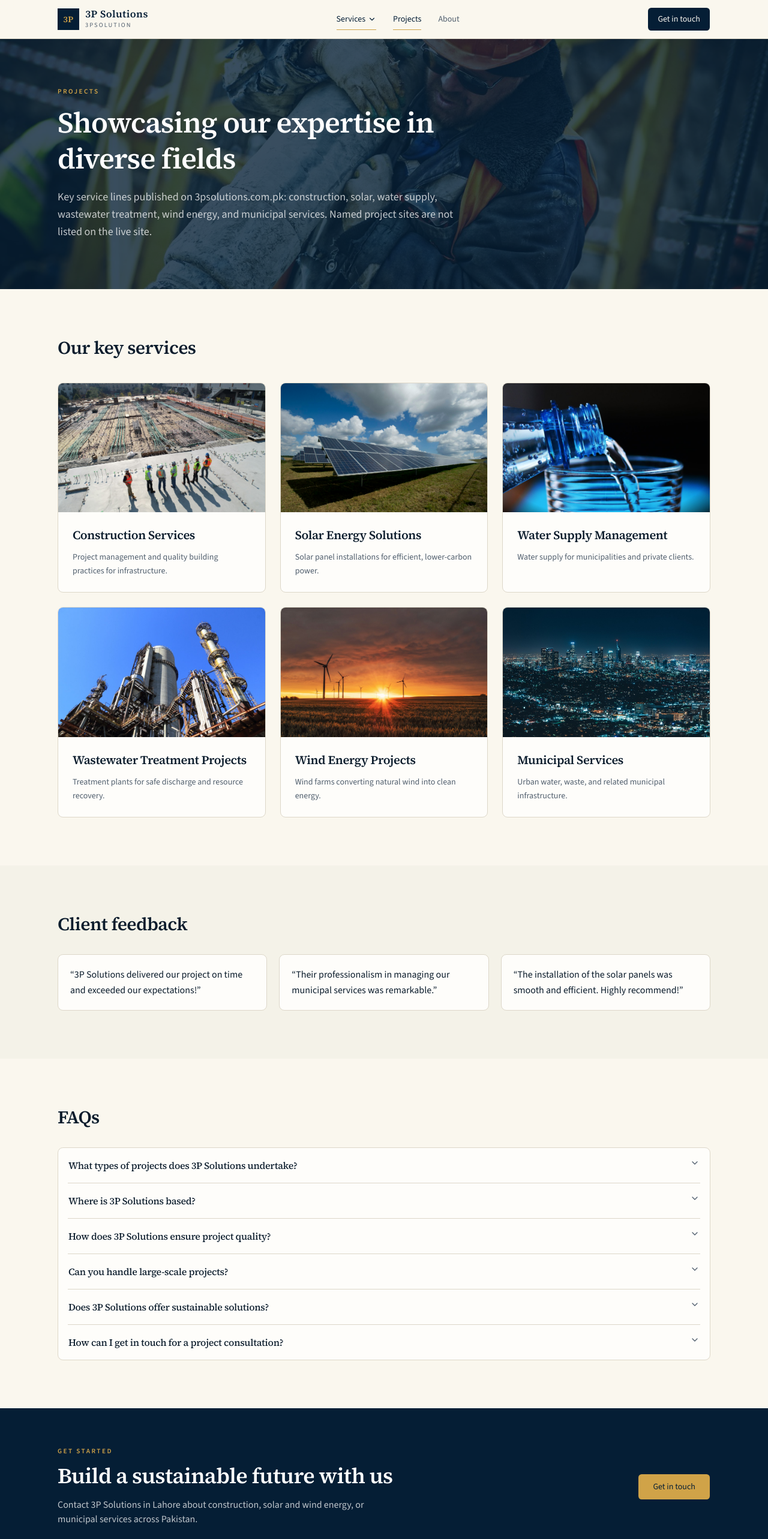
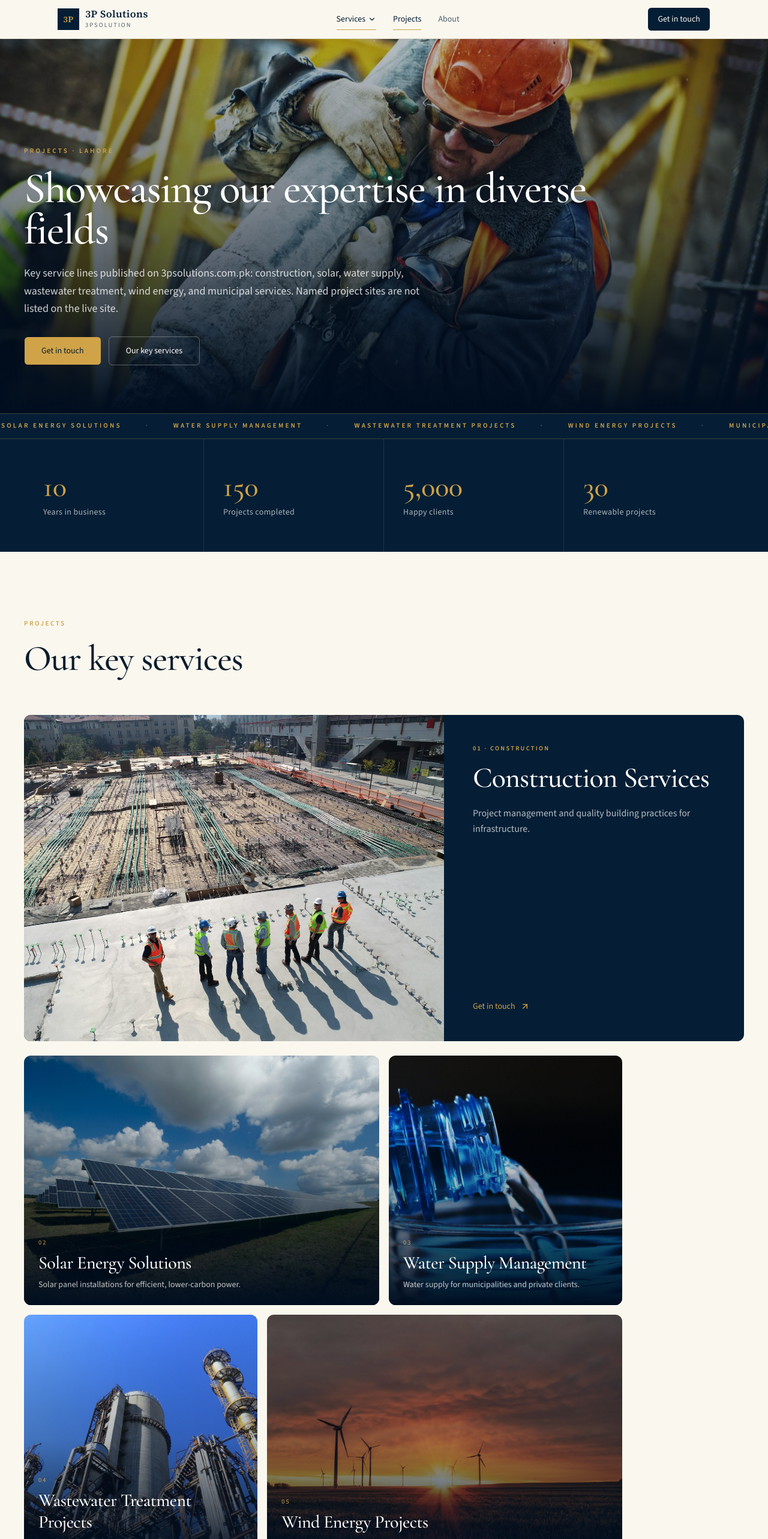
Before and after one commit to AnishAbid/3p-solutions, a Next.js app: page /projects in a window 1280 px wide. Shown: the top 2566 px of the page at 60% size. Built offline with nearby package versions, Linux system fonts and the light colour scheme.

Commit message:
Redesign the projects page to the landing visual standard
Tall photographic hero, featured construction band, mosaic of published service lines, FAQs and client quotes. Named project sites are still not listed.

```diff
--- a/src/app/projects/page.tsx
+++ b/src/app/projects/page.tsx
@@ -1,9 +1,19 @@
 import type { Metadata } from "next";
-import { CtaBand } from "@/components/cta-band";
+import Image from "next/image";
+import Link from "next/link";
+import { ArrowUpRight } from "lucide-react";
 import { FaqList } from "@/components/faq-list";
-import { PageHero } from "@/components/page-hero";
-import { PhotoArticle } from "@/components/photo-article";
-import { projectLines, testimonials } from "@/lib/site";
+import { QuoteSlider } from "@/components/quote-slider";
+import { buttonVariants } from "@/components/ui/button";
+import {
+  aboutCopy,
+  faqs,
+  projectLines,
+  site,
+  stats,
+  testimonials,
+} from "@/lib/site";
+import { cn } from "@/lib/utils";
 
 export const metadata: Metadata = {
   title: "Projects",
@@ -11,47 +21,268 @@ export const metadata: Metadata = {
     "3P Solutions projects in construction, solar, water supply, wastewater, wind energy, and municipal services.",
 };
 
+const [construction, ...otherLines] = projectLines;
+const marqueeLabels = projectLines.map((line) => line.title);
+const typesFaq = faqs[0];
+
 export default function ProjectsPage() {
   return (
     <>
-      <PageHero
-        kicker="Projects"
-        title="Showcasing our expertise in diverse fields"
-        description="Key service lines published on 3psolutions.com.pk: construction, solar, water supply, wastewater treatment, wind energy, and municipal services. Named project sites are not listed on the live site."
-        image="/images/construction-work.jpg"
-        imageAlt="Construction worker placing a concrete pour"
-      />
-      <section className="container-site py-16 md:py-20">
-        <h2 className="text-3xl font-semibold">Our key services</h2>
-        <div className="mt-10 grid gap-6 md:grid-cols-2 lg:grid-cols-3">
-          {projectLines.map((line) => (
-            <PhotoArticle
-              key={line.title}
-              title={line.title}
-              body={line.body}
-              image={line.image}
-              imageAlt={line.imageAlt}
-            />
+      <section className="relative min-h-[min(78vh,44rem)] overflow-hidden bg-navy-deep text-white">
+        <Image
+          src="/images/construction-work.jpg"
+          alt="Construction worker placing a concrete pour"
+          fill
+          priority
+          className="object-cover motion-safe:animate-slow-zoom"
+          sizes="100vw"
+        />
+        <div className="absolute inset-0 bg-gradient-to-t from-navy-deep via-navy-deep/55 to-navy-deep/25" />
+        <div className="relative container-home flex min-h-[min(78vh,44rem)] flex-col justify-end pb-16 pt-24 md:pb-20">
+          <p className="text-[0.7rem] font-semibold tracking-[0.28em] text-gold uppercase">
+            Projects · {site.city}
+          </p>
+          <h1 className="font-display mt-5 max-w-5xl text-5xl leading-[0.95] font-medium tracking-tight md:text-7xl">
+            Showcasing our expertise in diverse fields
+          </h1>
+          <p className="mt-6 max-w-2xl text-base leading-relaxed text-white/80 md:text-lg">
+            Key service lines published on 3psolutions.com.pk: construction,
+            solar, water supply, wastewater treatment, wind energy, and
+            municipal services. Named project sites are not listed on the live
+            site.
+          </p>
+          <div className="mt-8 flex flex-col gap-3 sm:flex-row">
+            <Link
+              href="/contact"
+              className={cn(
+                buttonVariants({ size: "lg" }),
+                "h-12 bg-gold px-7 text-navy hover:bg-gold/90",
+              )}
+            >
+              Get in touch
+            </Link>
+            <Link
+              href="#key-services"
+              className={cn(
+                buttonVariants({ variant: "outline", size: "lg" }),
+                "h-12 border-white/30 bg-transparent px-7 text-white hover:bg-white/10 hover:text-white",
+              )}
+            >
+              Our key services
+            </Link>
+          </div>
+        </div>
+      </section>
+
+      <div className="overflow-hidden border-y border-gold/25 bg-navy text-gold">
+        <div className="animate-marquee flex w-max gap-10 py-3 pr-10 text-[0.7rem] font-semibold tracking-[0.28em] uppercase">
+          {[...marqueeLabels, ...marqueeLabels].map((label, index) => (
+            <span key={`${label}-${index}`} className="flex items-center gap-10">
+              {label}
+              <span className="text-white/30">·</span>
+            </span>
+          ))}
+        </div>
+      </div>
+
+      <section className="bg-navy text-white">
+        <div className="container-home grid grid-cols-2 divide-x divide-white/10 md:grid-cols-4">
+          {stats.map((item) => (
+            <div key={item.label} className="px-4 py-10 md:px-8 md:py-14">
+              <p className="font-display text-4xl text-gold md:text-5xl">
+                {item.value}
+              </p>
+              <p className="mt-2 text-sm tracking-wide text-white/65">
+                {item.label}
+              </p>
+            </div>
           ))}
         </div>
       </section>
-      <section className="bg-muted/50">
-        <div className="container-site py-16 md:py-20">
-          <h2 className="text-3xl font-semibold">Client feedback</h2>
-          <div className="mt-8 grid gap-5 md:grid-cols-3">
-            {testimonials.map((quote) => (
-              <blockquote key={quote} className="rounded-xl border bg-card p-5">
-                <p className="leading-relaxed">“{quote}”</p>
-              </blockquote>
-            ))}
+
+      <section id="key-services" className="bg-background py-20 md:py-28">
+        <div className="container-home">
+          <div className="max-w-3xl">
+            <p className="text-[0.7rem] font-semibold tracking-[0.22em] text-gold uppercase">
+              Projects
+            </p>
+            <h2 className="font-display mt-3 text-4xl leading-tight font-medium md:text-6xl">
+              Our key services
+            </h2>
+          </div>
+
+          <article className="mt-14 overflow-hidden rounded-2xl bg-navy text-white">
+            <div className="grid lg:grid-cols-12">
+              <div className="relative min-h-[20rem] lg:col-span-7 lg:min-h-[34rem]">
+                <Image
+                  src={construction.image}
+                  alt={construction.imageAlt}
+                  fill
+                  className="object-cover"
+                  sizes="(min-width: 1024px) 60vw, 100vw"
+                />
+              </div>
+              <div className="flex flex-col justify-between gap-8 p-8 lg:col-span-5 lg:p-12">
+                <div>
+                  <p className="text-[0.65rem] font-semibold tracking-[0.22em] text-gold uppercase">
+                    01 · Construction
+                  </p>
+                  <h3 className="font-display mt-3 text-3xl leading-tight md:text-5xl">
+                    {construction.title}
+                  </h3>
+                  <p className="mt-4 text-base leading-relaxed text-white/70">
+                    {construction.body}
+                  </p>
+                </div>
+                <Link
+                  href="/contact?practice=construction"
+                  className="inline-flex items-center gap-2 text-sm font-medium text-gold hover:text-white"
+                >
+                  Get in touch
+                  <ArrowUpRight className="size-4" />
+                </Link>
+              </div>
+            </div>
+          </article>
+
+          <div className="mt-6 grid gap-4 md:grid-cols-6 lg:grid-cols-12">
+            {otherLines.map((line, index) => {
+              const wide =
+                line.title === "Solar Energy Solutions" ||
+                line.title === "Wind Energy Projects";
+              return (
+                <Link
+                  key={line.title}
+                  href={line.href}
+                  className={cn(
+                    "group relative overflow-hidden rounded-2xl",
+                    wide
+                      ? "min-h-[22rem] md:col-span-6 lg:col-span-6 lg:min-h-[26rem]"
+                      : "min-h-[16rem] md:col-span-3 lg:col-span-4",
+                  )}
+                >
+                  <Image
+                    src={line.image}
+                    alt={line.imageAlt}
+                    fill
+                    className="object-cover transition duration-700 group-hover:scale-105 motion-reduce:transform-none"
+                    sizes="(min-width: 1024px) 50vw, 100vw"
+                  />
+                  <div className="absolute inset-0 bg-gradient-to-t from-navy-deep via-navy-deep/30 to-transparent" />
+                  <div className="absolute inset-x-0 bottom-0 p-6 text-white">
+                    <p className="text-[0.65rem] tracking-[0.2em] text-gold uppercase">
+                      {String(index + 2).padStart(2, "0")}
+                    </p>
+                    <h3 className="font-display mt-2 text-2xl md:text-3xl">
+                      {line.title}
+                    </h3>
+                    <p className="mt-2 max-w-md text-sm text-white/75">
+                      {line.body}
+                    </p>
+                  </div>
+                </Link>
+              );
+            })}
+          </div>
+
+          <p className="mt-10 max-w-2xl text-sm leading-relaxed text-muted-foreground">
+            Named project sites are not listed on the live site.
+          </p>
+        </div>
+      </section>
+
+      {typesFaq ? (
+        <section className="relative overflow-hidden bg-navy text-white">
+          <div className="grid lg:grid-cols-12">
+            <div className="relative min-h-[18rem] lg:col-span-5 lg:min-h-[28rem]">
+              <Image
+                src="/images/transmission.jpg"
+                alt="Transmission lines at dusk"
+                fill
+                className="object-cover"
+                sizes="(min-width: 1024px) 40vw, 100vw"
+              />
+            </div>
+            <div className="flex flex-col justify-center p-8 lg:col-span-7 lg:p-16">
+              <p className="text-[0.7rem] font-semibold tracking-[0.22em] text-gold uppercase">
+                {typesFaq.question}
+              </p>
+              <p className="font-display mt-5 max-w-2xl text-2xl leading-snug md:text-4xl">
+                {typesFaq.answer}
+              </p>
+            </div>
+          </div>
+        </section>
+      ) : null}
+
+      <section className="container-home py-20 md:py-28">
+        <div className="grid gap-12 lg:grid-cols-12 lg:items-end">
+          <div className="lg:col-span-4">
+            <p className="text-[0.7rem] font-semibold tracking-[0.22em] text-gold uppercase">
+              3psolutions.com.pk
+            </p>
+            <h2 className="font-display mt-3 text-4xl leading-tight md:text-5xl">
+              Client feedback
+            </h2>
+          </div>
+          <div className="lg:col-span-8">
+            <QuoteSlider quotes={testimonials} />
           </div>
         </div>
       </section>
-      <section className="container-site py-16 md:py-20">
-        <h2 className="mb-8 text-3xl font-semibold">FAQs</h2>
-        <FaqList />
+
+      <section className="border-y bg-muted/40 py-20 md:py-28">
+        <div className="container-home grid gap-12 lg:grid-cols-12">
+          <div className="lg:col-span-4">
+            <p className="text-[0.7rem] font-semibold tracking-[0.22em] text-gold uppercase">
+              FAQs
+            </p>
+            <h2 className="font-display mt-3 text-4xl md:text-5xl">FAQs</h2>
+            <p className="mt-4 text-muted-foreground">
+              Answers published on the company projects page, covering scope,
+              base, quality, and how to get in touch.
+            </p>
+          </div>
+          <div className="lg:col-span-8">
+            <FaqList />
+          </div>
+        </div>
       </section>
-      <CtaBand />
+
+      <section className="relative overflow-hidden">
+        <div className="absolute inset-0">
+          <Image
+            src="/images/solar-farm.jpg"
+            alt="Aerial view of a solar farm"
+            fill
+            className="object-cover"
+            sizes="100vw"
+          />
+          <div className="absolute inset-0 bg-navy-deep/78" />
+        </div>
+        <div className="relative container-home grid gap-10 py-24 text-white md:py-32 lg:grid-cols-12 lg:items-end">
+          <div className="lg:col-span-8">
+            <p className="text-[0.7rem] font-semibold tracking-[0.22em] text-gold uppercase">
+              Get started
+            </p>
+            <h2 className="font-display mt-4 max-w-3xl text-4xl leading-tight md:text-6xl">
+              {aboutCopy.hero}
+            </h2>
+            <p className="mt-6 max-w-2xl text-white/75">{aboutCopy.footer}</p>
+          </div>
+          <div className="lg:col-span-4 lg:justify-self-end">
+            <Link
+              href="/contact"
+              className={cn(
+                buttonVariants({ size: "lg" }),
+                "h-12 bg-gold px-7 text-navy hover:bg-gold/90",
+              )}
+            >
+              Get in touch
+            </Link>
+          </div>
+        </div>
+      </section>
     </>
   );
 }
--- a/src/lib/site.ts
+++ b/src/lib/site.ts
@@ -256,36 +256,42 @@ export const projectLines = [
     body: "Project management and quality building practices for infrastructure.",
     image: "/images/construction.jpg",
     imageAlt: "Construction crew on a concrete slab",
+    href: "/projects",
   },
   {
     title: "Solar Energy Solutions",
     body: "Solar panel installations for efficient, lower-carbon power.",
     image: "/images/solar.jpg",
     imageAlt: "Solar panel array",
+    href: "/renewables",
   },
   {
     title: "Water Supply Management",
     body: "Water supply for municipalities and private clients.",
     image: "/images/water.jpg",
     imageAlt: "Clean water supply",
+    href: "/municipal-services",
   },
   {
     title: "Wastewater Treatment Projects",
     body: "Treatment plants for safe discharge and resource recovery.",
     image: "/images/wastewater.jpg",
     imageAlt: "Wastewater treatment plant",
+    href: "/municipal-services",
   },
   {
     title: "Wind Energy Projects",
     body: "Wind farms converting natural wind into clean energy.",
     image: "/images/wind.jpg",
     imageAlt: "Wind farm at sunset",
+    href: "/renewables",
   },
   {
     title: "Municipal Services",
     body: "Urban water, waste, and related municipal infrastructure.",
     image: "/images/municipal.jpg",
     imageAlt: "City skyline at night",
+    href: "/municipal-services",
   },
 ] as const;
 
```
